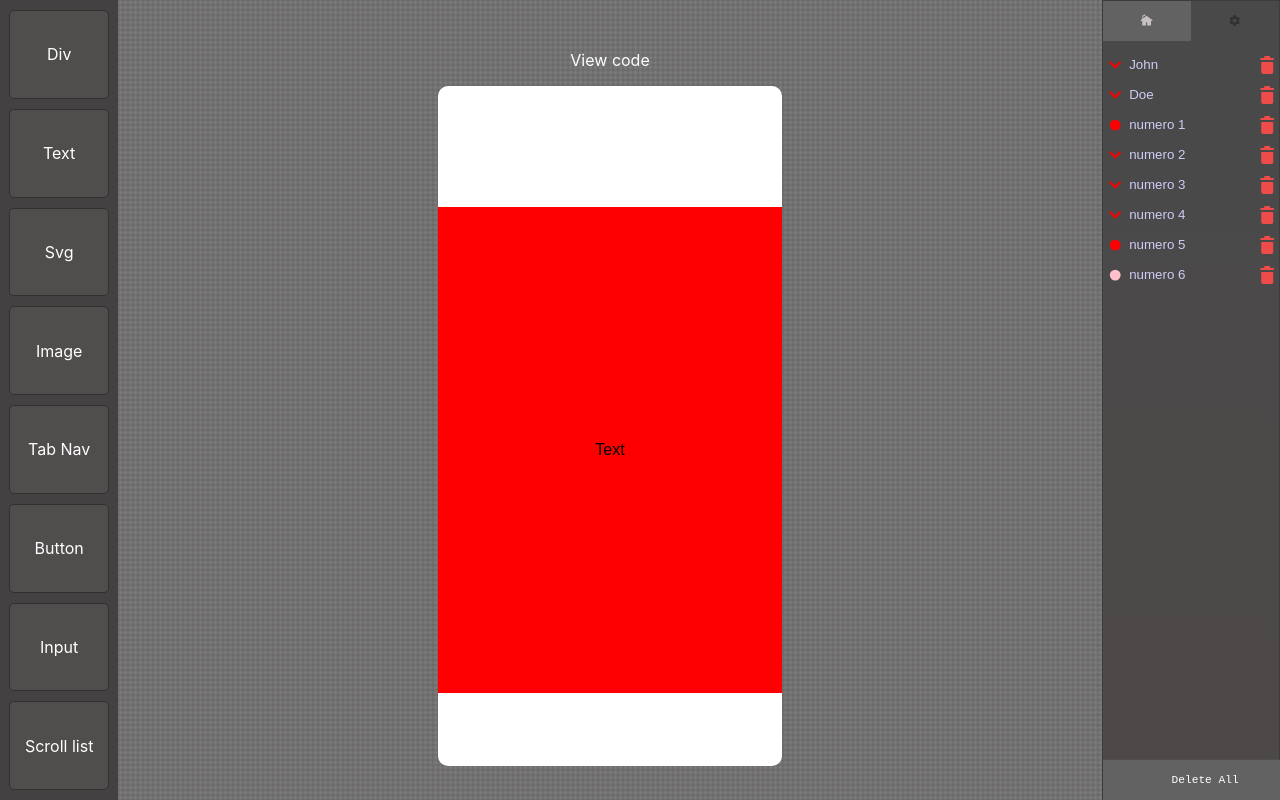
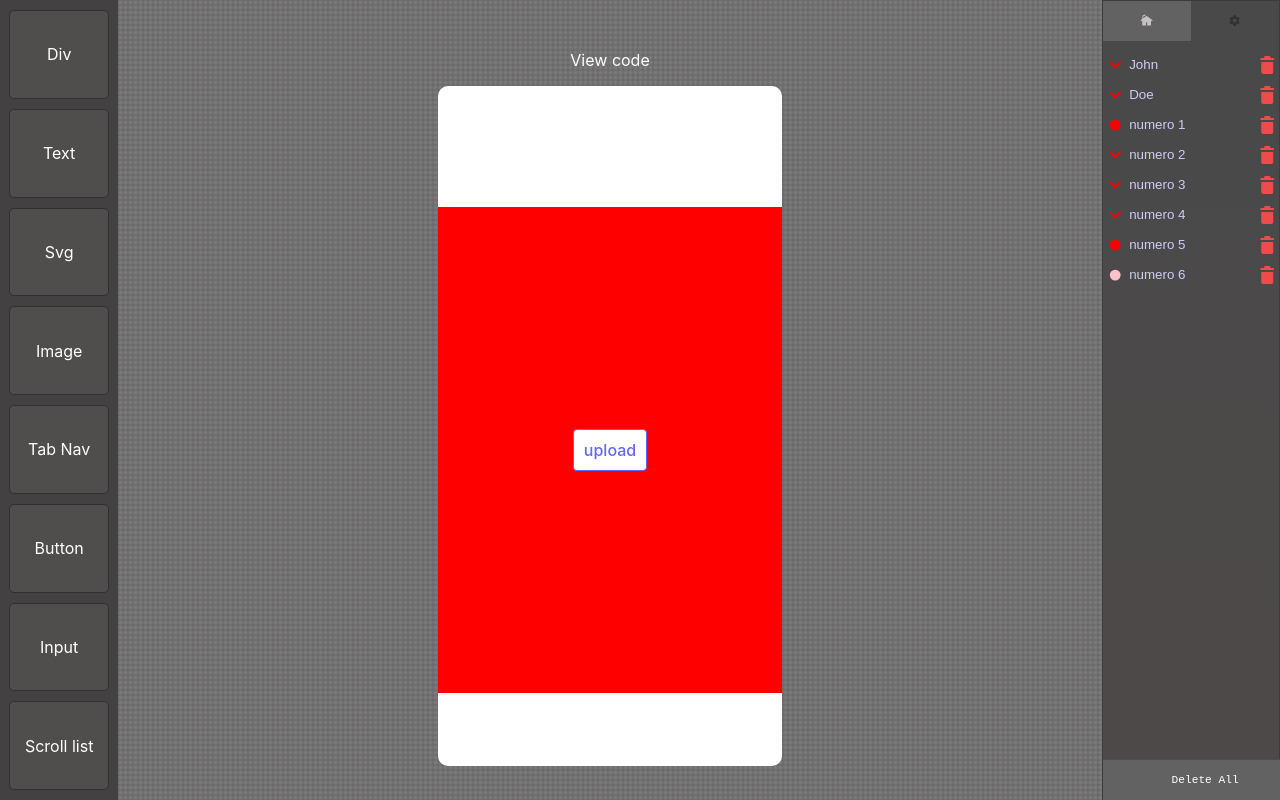
Before and after one commit to GabrielDavid1/GDTools, a Next.js app: page / in a window 1280 px wide. Built offline with nearby package versions, Linux system fonts and the light colour scheme.

Commit message:
image element has finished

```diff
--- /dev/null
+++ b/components/Main/Elements/Image/Element.tsx
@@ -0,0 +1,45 @@
+import React, { useState } from "react";
+import ImageArea from "./ImageArea";
+
+interface Props {
+  dimension: {
+    width: string;
+    height: string;
+  };
+}
+
+export default function Element({ dimension }: Props) {
+  const [image, setImage] = useState<any>("");
+  console.log(dimension)
+  const imageHandler = (e: any) => {
+    const reader = new FileReader();
+    reader.onload = () => {
+      if (reader.readyState === 2) {
+        setImage(typeof reader.result === "string" ? reader.result : "");
+      }
+    };
+    reader.readAsDataURL(e.target.files[0]);
+  };
+
+  return (
+    <div className="image">
+      {image !== "" && (
+        <ImageArea
+          width="100%"
+          height="100%"
+          maxWidth={dimension.width}
+          maxHeight={dimension.height}
+          src={image}
+        />
+      )}
+      {image === "" && <label htmlFor="upload"> upload </label>}
+      <input
+        type="file"
+        accept="image/*"
+        name="image-upload"
+        id="upload"
+        onChange={imageHandler}
+      />
+    </div>
+  );
+}
--- /dev/null
+++ b/components/Main/Elements/Image/ImageArea.ts
@@ -0,0 +1,18 @@
+/* Framework Style Component */
+import styled from 'styled-components';
+
+interface Props {
+  width:string;
+  height:string;
+  maxWidth: string;
+  maxHeight: string;
+}
+
+const ImageArea = styled.img<Props>`
+  width: ${props => props.width};
+  height: ${props => props.height};
+  max-width: ${props => props.maxWidth};
+  max-height: ${props => props.maxHeight};
+`;
+
+export default ImageArea;
--- a/components/Main/Elements/Image/index.tsx
+++ b/components/Main/Elements/Image/index.tsx
@@ -1,9 +1,16 @@
-import React from 'react';
+/* React */
+import React from "react";
 
-export default function Image (){
- return (
-   <div>
+/* Components */
+import Element from "./Element";
 
-   </div>
- )
+interface Props {
+  dimensionNode: {
+    width: string;
+    height: string;
+  };
 }
+
+export const ImageView = ({ dimensionNode }:Props) => {
+  return <Element dimension={dimensionNode} />;
+}
--- a/components/Main/index.tsx
+++ b/components/Main/index.tsx
@@ -11,11 +11,12 @@ import {
 //Components
 import { DivView } from "./Elements/Div";
 import { TextView } from "./Elements/Text";
+import { ImageView } from "./Elements/Image";
 
 export default function Main() {
-  const [headerDimension, setHeaderDimension] = useState({ width: 0, height: 0 });
-  const [bodyDimension, setBodyDimension] = useState({ width: 0, height: 0 });
-  const [tabDimension, setTabDimension] = useState({ width: 0, height: 0 });
+  const [headerDimension, setHeaderDimension] = useState({ width: '0', height: '0' });
+  const [bodyDimension, setBodyDimension] = useState({ width: '0', height: '0' });
+  const [tabDimension, setTabDimension] = useState({ width: '0', height: '0' });
 
   const refHeader = useRef<HTMLDivElement>({} as HTMLDivElement);
   const refBody = useRef<HTMLDivElement>({} as HTMLDivElement);
@@ -23,24 +24,22 @@ export default function Main() {
 
   useEffect(() => {
     //BODY DIMENSION
-    const resizeableBody = refBody.current;
-    const styles = window.getComputedStyle(resizeableBody);
-    const widthBody = parseInt(styles.width, 10);
-    const heightBody = parseInt(styles.height, 10);
+    const DimensionBody = refBody.current;
+    const styles = window.getComputedStyle(DimensionBody);
+    const widthBody = styles.width;
+    const heightBody = styles.height;
     setBodyDimension({ width: widthBody, height: heightBody });
 
     //HEADER DIMENSION
-    const resizeableHeader = refHeader.current;
-    const stylesHeader = window.getComputedStyle(resizeableHeader);
-    const widthHeader = parseInt(stylesHeader.width, 10);
-    const heightHeader = parseInt(stylesHeader.height, 10);
-    setHeaderDimension({  width: widthHeader, height: heightHeader });
+    const DimensionHeader = refHeader.current;
+    const stylesHeader = window.getComputedStyle(DimensionHeader);
+    setHeaderDimension({  width: stylesHeader.width, height: stylesHeader.height });
 
     //TAB DIMENSION
-    const resizeableTab = refTab.current;
-    const stylesTab = window.getComputedStyle(resizeableTab);
-    const widthTab = parseInt(stylesTab.width, 10);
-    const heightTab = parseInt(stylesTab.height, 10);
+    const DimensionTab = refTab.current;
+    const stylesTab = window.getComputedStyle(DimensionTab);
+    const widthTab = stylesTab.width;
+    const heightTab = stylesTab.height;
     setTabDimension({  width: widthTab, height: heightTab });
   },[]);
 
@@ -57,7 +56,7 @@ export default function Main() {
         </AppHeader>
 
         <AppBody ref={refBody}>
-          <TextView dimensionNode={bodyDimension} />
+          <ImageView dimensionNode={bodyDimension} />
         </AppBody>
 
         <AppTab ref={refTab}>
--- a/components/Settings/ModelSetting/index.tsx
+++ b/components/Settings/ModelSetting/index.tsx
@@ -2,12 +2,12 @@
 import React from 'react';
 
 //Components
-import Div from './Div';
+import Image from './Image';
 
 export default function ModelSetting (){
   return (
    <div className="model-settings">
-      <Div title="Div" />
+      <Image title="Image" />
    </div>
   )
 }
--- a/styles/globals.scss
+++ b/styles/globals.scss
@@ -89,6 +89,23 @@ body {
           border-radius: 10px;
           display: flex;
           flex-direction: column;
+
+          .image {
+            display:flex;
+            label {
+              background: white;
+              padding: 10px 10px;
+              border-radius: 4px;
+              border: 1px solid #6464ff;
+              color: #6464ff;
+              font-weight: 500;
+              cursor: pointer;
+            }
+
+            input[type=file] {
+              display: none;
+            }
+          }
 
           div {
             .resizeable .nullo {
```
Also changed, not shown: components/Main/Elements/Button/index.tsx (added, +9 -0 lines), components/Main/Elements/Div/index.tsx (+1 -6 lines), package.json (+7 -1 lines), 1 other file (tests, documents, lock files or other folders).
